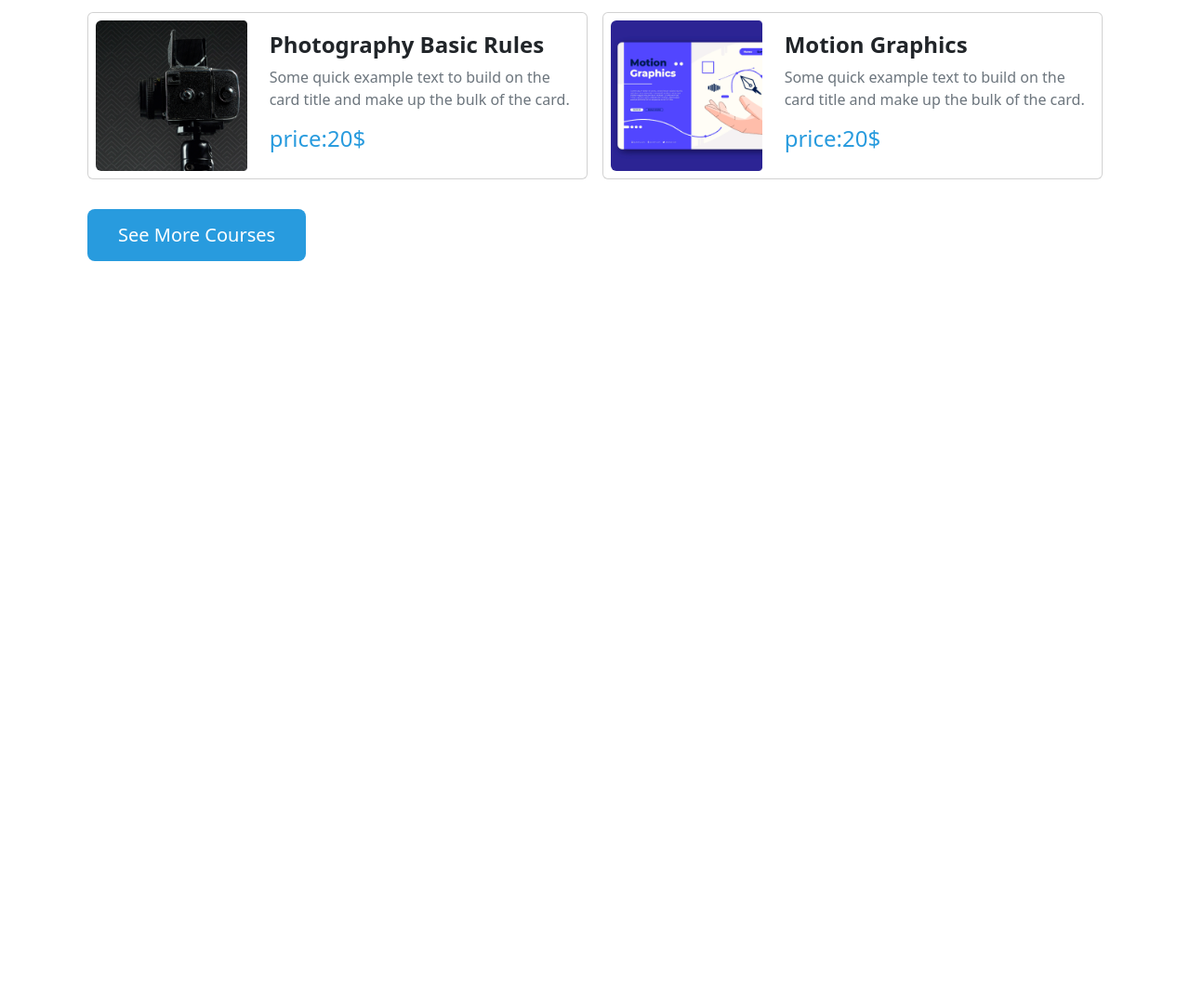
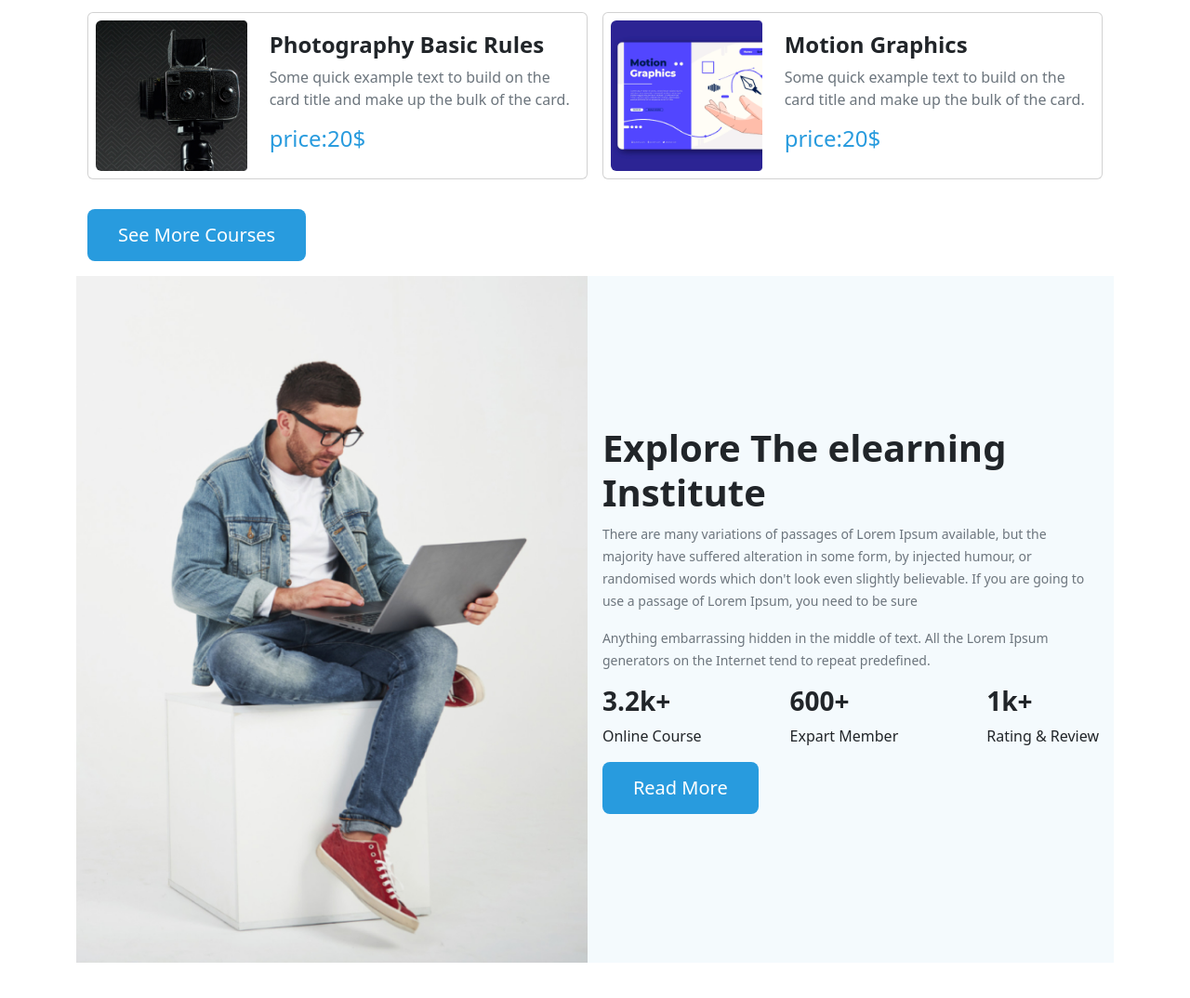
Before and after one commit to Alok52682/Assignment-3, a plain HTML site: page index.html in a window 1280 px wide. Shown: the part 1234-2308 px from the top of the page at 93% size. Before the commit the page ends 1531 px from the top, so only its background shows below. Drawn offline with nearby package versions, Linux system fonts and the light colour scheme.

Commit message:
institute exproring complete

```diff
--- a/index.html
+++ b/index.html
@@ -110,7 +110,7 @@
         </section>
         <!-- banner section end  -->
     </header>
-    <main class="container">
+    <main class="container mb-5">
         <!-- Popular courses start  -->
         <section>
             <div class="text-center mb-5">
@@ -251,6 +251,47 @@
             </div>
         </section>
         <!-- Popular courses end  -->
+        <!-- Institute Explore part start  -->
+        <section class="institute-explore-bg">
+            <div class="d-flex flex-column flex-md-row">
+                <div class="w-100 w-md-50">
+                    <img src="images/working.png" class=" w-100" alt="">
+                </div>
+                <div class="w-100 w-md-50 p-3 d-flex justify-content-center align-items-center">
+                    <div>
+                        <h2 class="fs-1 fw-bolder">Explore The elearning Institute</h2>
+                        <p class="text-secondary"><small>There are many variations of passages of Lorem Ipsum available,
+                                but the majority have suffered alteration in some form, by injected humour, or
+                                randomised words which don't look even slightly believable. If you are going to use a
+                                passage of Lorem Ipsum, you need to be sure <a
+                                    class="text-decoration-none main-color fw-bold d-xl-none">see more</a></small></p>
+                        <p class="text-secondary d-none d-xl-block"><small>Anything embarrassing hidden in the middle of
+                                text. All the
+                                Lorem Ipsum generators on the Internet tend to repeat predefined.</small></p>
+                        <div class="d-flex justify-content-between">
+                            <div>
+                                <h2 class="fs-3 fw-bolder">3.2k+</h2>
+                                <p class="text-seconary">Online Course
+                                </p>
+                            </div>
+                            <div>
+                                <h2 class="fs-3 fw-bolder">600+</h2>
+                                <p class="text-seconary">Expart Member
+                                </p>
+                            </div>
+                            <div>
+                                <h2 class="fs-3 fw-bolder">1k+</h2>
+                                <p class="text-seconary">Rating & Review
+                                </p>
+                            </div>
+                        </div>
+                        <button type="button" class="button">Read More </button>
+                    </div>
+                </div>
+            </div>
+        </section>
+        <!-- Institute Explore part End   -->
+
     </main>
 </body>
 
--- a/style.css
+++ b/style.css
@@ -22,3 +22,8 @@
     border: none;
     border-radius: 8px;
 }
+
+/* Institute Explore */
+.institute-explore-bg {
+    background-color: #f4fafd;
+}
```
